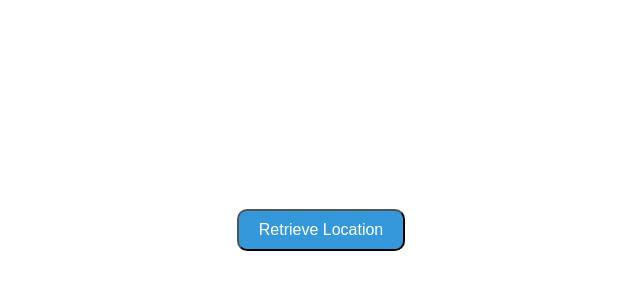
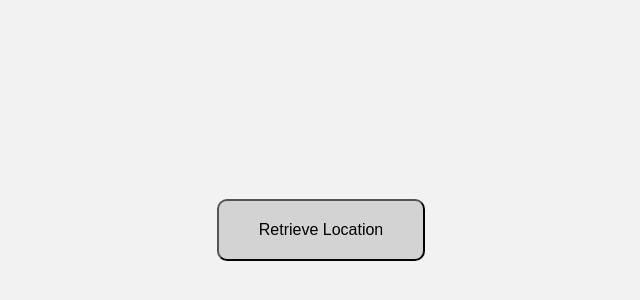
Before and after one commit to ahxMad/DailyTracker, a plain HTML site: page index.html in a window 1280 px wide. Shown: the part 170-470 px from the top of the page, without its empty margins (319-959 px from the left). Drawn offline with Linux system fonts and the light colour scheme.

Commit message:
index.html

```diff
--- a/index.html
+++ b/index.html
@@ -9,14 +9,15 @@
       align-items: center;
       height: 100vh;
       margin: 0;
+      background-color: #f2f2f2;
     }
 
     button {
-      padding: 10px 20px;
+      padding: 20px 40px;
       font-size: 16px;
       border-radius: 10px;
-      background-color: #3498db;
-      color: #fff;
+      background-color: #d3d3d3;
+      color: #000;
       cursor: pointer;
     }
   </style>
```
